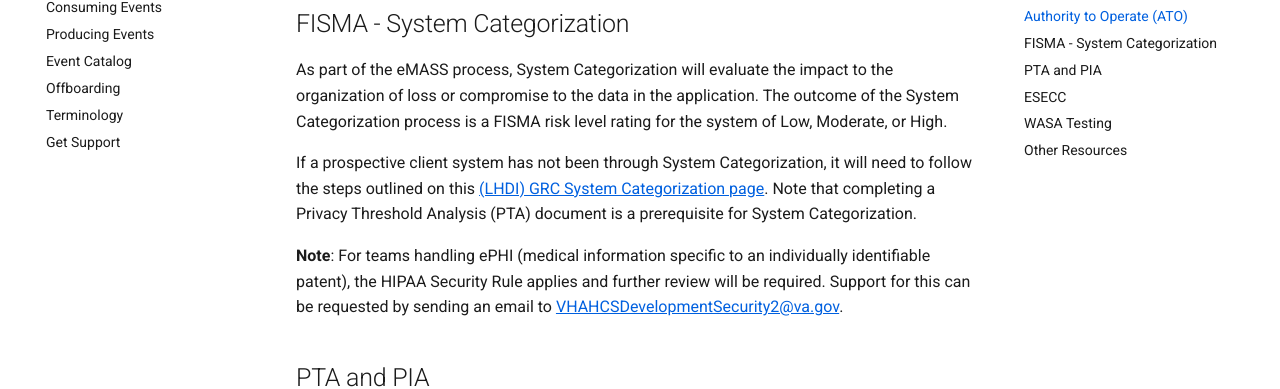
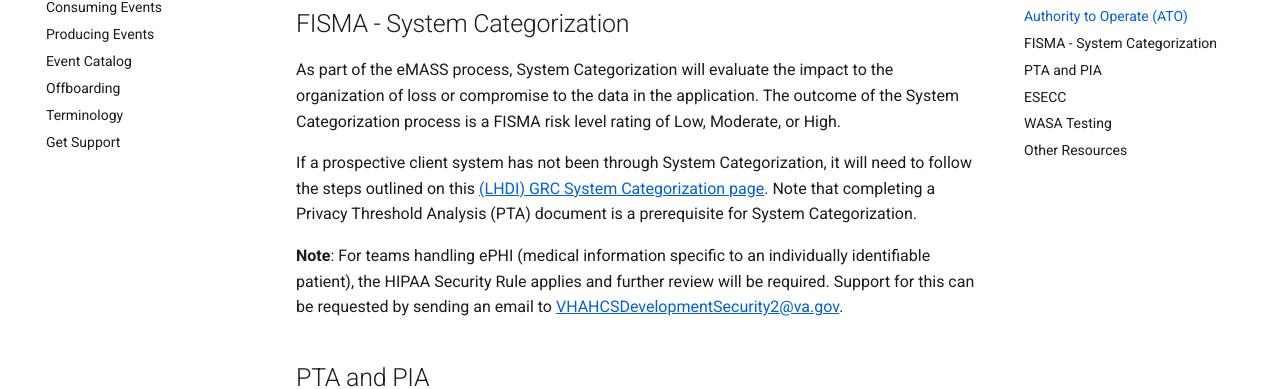
Before and after one commit to department-of-veterans-affairs/ves-event-bus-developer-portal, an MkDocs documentation site: the page built from docs/administrative-requirements.md, in a window 1280 px wide and 900 px high, scrolled down 2269 px. Shown: the part 200-589 px from the top of the window. Built offline with MkDocs 1.6.1 and Material for MkDocs 9.7.7, drawn with Linux system fonts in a browser that asks for light colours; some of the changed text lies outside the part shown.

Commit message:
minor edits

```diff
--- a/docs/administrative-requirements.md
+++ b/docs/administrative-requirements.md
@@ -77,11 +77,11 @@
 
 ## FISMA - System Categorization
 
-As part of the eMASS process, System Categorization will evaluate the impact to the organization of loss or compromise to the data in the application. The outcome of the System Categorization process is a FISMA risk level rating for the system of Low, Moderate, or High.
+As part of the eMASS process, System Categorization will evaluate the impact to the organization of loss or compromise to the data in the application. The outcome of the System Categorization process is a FISMA risk level rating of Low, Moderate, or High.
 
 If a prospective client system has not been through System Categorization, it will need to follow the steps outlined on this [(LHDI) GRC System Categorization page](https://confluence.devops.va.gov/display/VAExternal/GRC+-+System+Categorization). Note that completing a Privacy Threshold Analysis (PTA) document is a prerequisite for System Categorization.
 
-**Note**: For teams handling ePHI (medical information specific to an individually identifiable patent), the HIPAA Security Rule applies and further review will be required. Support for this can be requested by sending an email to [VHAHCSDevelopmentSecurity2@va.gov](mailto:VHAHCSDevelopmentSecurity2@va.gov).
+**Note**: For teams handling ePHI (medical information specific to an individually identifiable patient), the HIPAA Security Rule applies and further review will be required. Support for this can be requested by sending an email to [VHAHCSDevelopmentSecurity2@va.gov](mailto:VHAHCSDevelopmentSecurity2@va.gov).
 
 ## PTA and PIA
 
```
Also changed, not shown: other parts of docs/administrative-requirements.md (+2 -2 lines).
